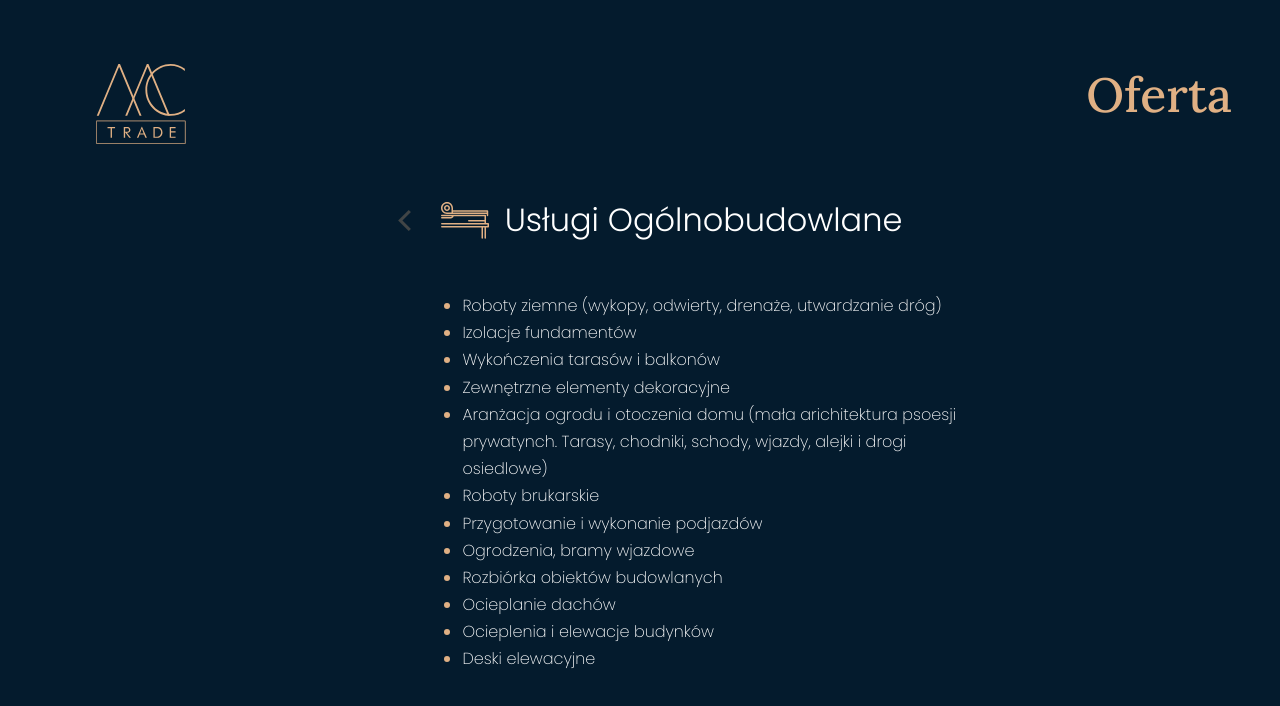
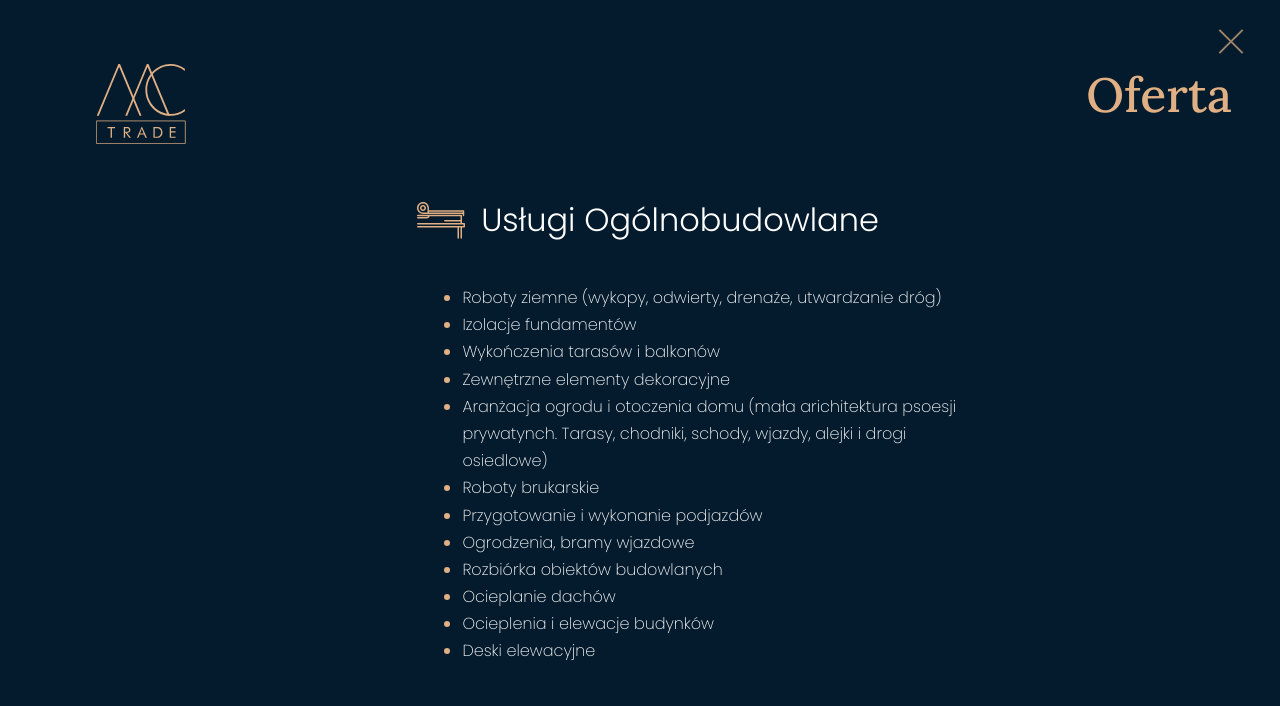
Before and after one commit to caren1/mctrade-react-v2, a React (Create React App) app: page /offers/1 in a window 1280 px wide. Shown: the top 706 px of the page. Built offline with nearby package versions, Linux system fonts and the light colour scheme.

Commit message:
react-lightboxjs for viewing project images

```diff
--- a/package.json
+++ b/package.json
@@ -12,6 +12,7 @@
     "react-router-dom": "^5.2.0",
     "react-scripts": "4.0.0",
     "react-scroll": "^1.8.1",
+    "simple-react-lightbox": "^3.3.4-2",
     "styled-components": "^5.2.0",
     "web-vitals": "^0.2.4"
   },
--- a/src/App.js
+++ b/src/App.js
@@ -16,6 +16,7 @@ import projectsJSONData from './mct-projects.json';
 // const example1 = projectsJSONData[0];
 // console.log( "initialzzzzzzzzzzz", example1);
 
+import SimpleReactLightbox from 'simple-react-lightbox';
 
 // Components :
 // - Navbar
@@ -49,7 +50,9 @@ function App() {
       </Route>
 
       <Route path="/projects/:id">
-        <SingleProjectDetails project={project} backFromPage={previousPageHandler}/>
+        <SimpleReactLightbox>
+          <SingleProjectDetails project={project} backFromPage={previousPageHandler}/>
+        </SimpleReactLightbox>
       </Route>
 
       <Route path="/">
--- a/src/components/FooterComponent/FooterContact/FooterContact.elements.js
+++ b/src/components/FooterComponent/FooterContact/FooterContact.elements.js
@@ -12,6 +12,7 @@ text-align: center;
 height: 100vh;
 padding-left: 0;
 }
+
 `
 
 export const ContactTitle = styled.h1 `
@@ -73,6 +74,11 @@ width: 450px;
 max-width: 300px;
 }
 
+@media screen and (max-width: 500px) {
+    max-width: 220px;
+    border: 1px solid #E0B084;
+}
+
 `
 export const SubmitButton = styled.button `
 margin: 1em 0;
--- a/src/components/Offer/Offer.elements.js
+++ b/src/components/Offer/Offer.elements.js
@@ -5,6 +5,10 @@ min-height: 100vh;
 max-height: 100%;
 background-color: #041B2D;
 padding: 2em 1em;
+display: flex;
+flex-direction: column;
+justify-content: center;
+align-items: center;
 `
 
 
--- a/src/components/Offer/SingleOfferDetails/SingleOfferDetails.elements.js
+++ b/src/components/Offer/SingleOfferDetails/SingleOfferDetails.elements.js
@@ -1,9 +1,11 @@
 import styled from 'styled-components';
 
 export const OfferDetails = styled.div `
-height: 100vh;
+min-height: 100vh;
+max-height: 100%;
 padding: 3em;
 background-color: #041B2D;
+scroll-snap-align: start;
 
 @media screen and (max-width: 600px) {
     font-size: 15px;
@@ -53,7 +55,7 @@ align-items: center;
 width: 100%;
 position: relative;
 padding: 1em;
-margin-bottom: 1em;
+margin-bottom: 0.5em;
 `
 export const IconDetails = styled.div `
 display: flex;
@@ -63,29 +65,6 @@ align-items: center;
 @media screen and (max-width: 800px) {
     flex-direction: column;
 }
-`
-
-export const ArrowContainer = styled.div `
-padding-right: 2em;
-cursor: pointer;
-max-width: 20%;
-
-@media screen and (max-width: 800px) {
-    padding:0;
-    position: absolute;
-max-width: 20%;
-left: 10%;
-z-index: 999;
-}
-`
-export const Arrow = styled.span `
- display: block;
-    width: 15px;
-    height: 15px;
-    border-bottom: 3px solid #E0B084;
-    border-right: 3px solid #E0B084;
-    transform: rotate(135deg);
-    animation: willworklikethis 5s infinite;
 `
 
 export const IconWrapper = styled.div `
@@ -166,3 +145,48 @@ max-width: 100%;
 cursor: pointer;
 margin: 10px;
 `
+
+export const CloseButton = styled.a`
+  position: absolute;
+  right: 35px;
+  top: 25px;
+  width: 30px;
+  height: 30px;
+  opacity: 0.7;
+  transition: all 0.5s ease;
+  cursor: pointer;
+  z-index: 1;
+
+&:hover {
+  opacity: 1;
+}
+&:before, &:after {
+  position: absolute;
+  left: 15px;
+  content: ' ';
+  height: 33px;
+  width: 2px;
+  background-color: #E0B084;
+}
+&:before {
+  transform: rotate(45deg);
+}
+&:after {
+  transform: rotate(-45deg);
+}
+
+@media screen and (max-width: 750px) {
+  width: 10px;
+  height: 10px;
+
+  &:before, &:after {
+  left: 15px;
+  top: 0;
+  content: ' ';
+  height: 18px;
+  width: 2px;
+  background-color: #E0B084;
+}
+
+}
+`
--- a/src/components/Offer/SingleOfferDetails/SingleOfferDetails.js
+++ b/src/components/Offer/SingleOfferDetails/SingleOfferDetails.js
@@ -1,5 +1,5 @@
 import React from 'react'
-import { NavbarContainer, BottomListContainer, IconDetails, NavbarImageContainer, NavbarTitle, NavLogo, DetailsContainer, ArrowContainer, IconWrapper, Arrow, TopDetails, ListItem, DetailsList, DetailsHeading, OfferDetails, ListItemSpan, CertificatesContainer, SingleCertificate } from './SingleOfferDetails.elements'
+import { NavbarContainer, BottomListContainer, IconDetails, NavbarImageContainer, NavbarTitle, NavLogo, DetailsContainer, IconWrapper, TopDetails, ListItem, DetailsList, DetailsHeading, OfferDetails, ListItemSpan, CertificatesContainer, SingleCertificate, CloseButton } from './SingleOfferDetails.elements'
 
 const SingleOfferDetails = ({ offer, backFromPage }) => {
     const { title, icon, details, certificates } = offer;
@@ -10,8 +10,8 @@ const SingleOfferDetails = ({ offer, backFromPage }) => {
     if (certificates) {
         certificatesContainer = (
             <CertificatesContainer>
-                {certificates.map((cert) => (
-                    <SingleCertificate src={cert}></SingleCertificate>
+                {certificates.map((cert, i) => (
+                    <SingleCertificate key={i} src={cert}></SingleCertificate>
                 ))}
             </CertificatesContainer>
         )
@@ -26,14 +26,10 @@ const SingleOfferDetails = ({ offer, backFromPage }) => {
                 </NavbarImageContainer>
                 <NavbarTitle>Oferta</NavbarTitle>
             </NavbarContainer>
-
+            <CloseButton onClick={backFromPage}></CloseButton>
             <DetailsContainer>
-
                 <TopDetails>
                     <IconDetails>
-                    <ArrowContainer onClick={backFromPage}>
-                    <Arrow></Arrow>
-                    </ArrowContainer>
                         <IconWrapper>
                             <img src={icon} alt="offer-icon" />
                         </IconWrapper>
--- a/src/components/Projects/SingleProjectDetails/SingleProjectDetails.elements.js
+++ b/src/components/Projects/SingleProjectDetails/SingleProjectDetails.elements.js
@@ -92,7 +92,7 @@ margin-top: 1em;
 
 export const GalleryItem = styled.div`
 width: 80px;
-height: 80px;
+height: 100px;
 cursor: pointer;
 margin: 1em;
 flex-basis: 20%;
@@ -107,36 +107,6 @@ export const GalleryImage = styled.img`
 width: 100%;
 height: 100%;
 object-fit: cover;
-`
-
-export const ArrowContainer = styled.div `
-cursor: pointer;
-max-width: 20%;
-padding:0;
-position: absolute;
-max-width: 20%;
-left: 5%;
-top: 5%;
-z-index: 999;
-
-@media screen and (max-width: 490px) {
-left: 1%;
-}
-
-`
-export const Arrow = styled.span `
- display: block;
-    width: 15px;
-    height: 15px;
-    border-bottom: 3px solid #E0B084;
-    border-right: 3px solid #E0B084;
-    transform: rotate(135deg);
-    animation: willworklikethis 5s infinite;
-
-    @media screen and (max-width: 750px) {
-    width: 10px;
-    height: 10px;
-}
 `
 
 export const CloseButton = styled.a`
--- a/src/components/Projects/SingleProjectDetails/SingleProjectDetails.js
+++ b/src/components/Projects/SingleProjectDetails/SingleProjectDetails.js
@@ -1,6 +1,7 @@
 import React from 'react'
 import { SingleProjectDetailsContainer, Wrapper,
      ProjectTitle, ProjectDate, ProjectDetails, CloseButton, DetailItem, DetailItemSpan, ProjectGallery, GalleryItem, GalleryImage, ProjectIntro} from './SingleProjectDetails.elements'
+import { SRLWrapper } from 'simple-react-lightbox'
 
 const SingleProjectDetails = ({ project, backFromPage }) => {
 
@@ -23,6 +24,7 @@ const SingleProjectDetails = ({ project, backFromPage }) => {
                         </DetailItem>
                     ))}
                 </ProjectDetails>
+                    <SRLWrapper>
                 <ProjectGallery>
                     {photos.map((photo, i) => (
                         <GalleryItem key={i}>
@@ -30,6 +32,7 @@ const SingleProjectDetails = ({ project, backFromPage }) => {
                         </GalleryItem>
                     ))}
                 </ProjectGallery>
+                    </SRLWrapper>
                 </Wrapper>
             </SingleProjectDetailsContainer>
     )
```
Also changed, not shown: 1 other file (tests, documents, lock files or other folders).
